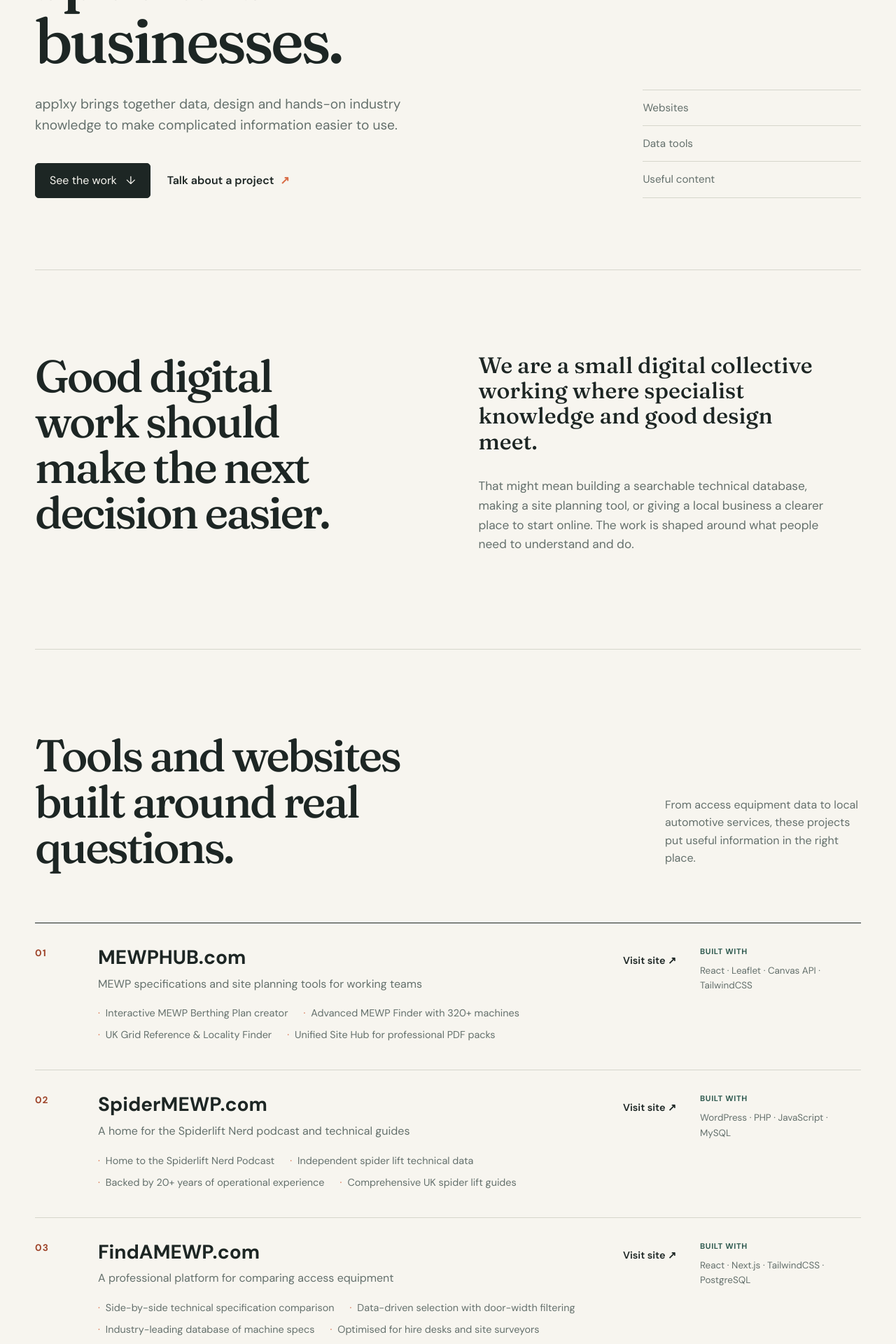
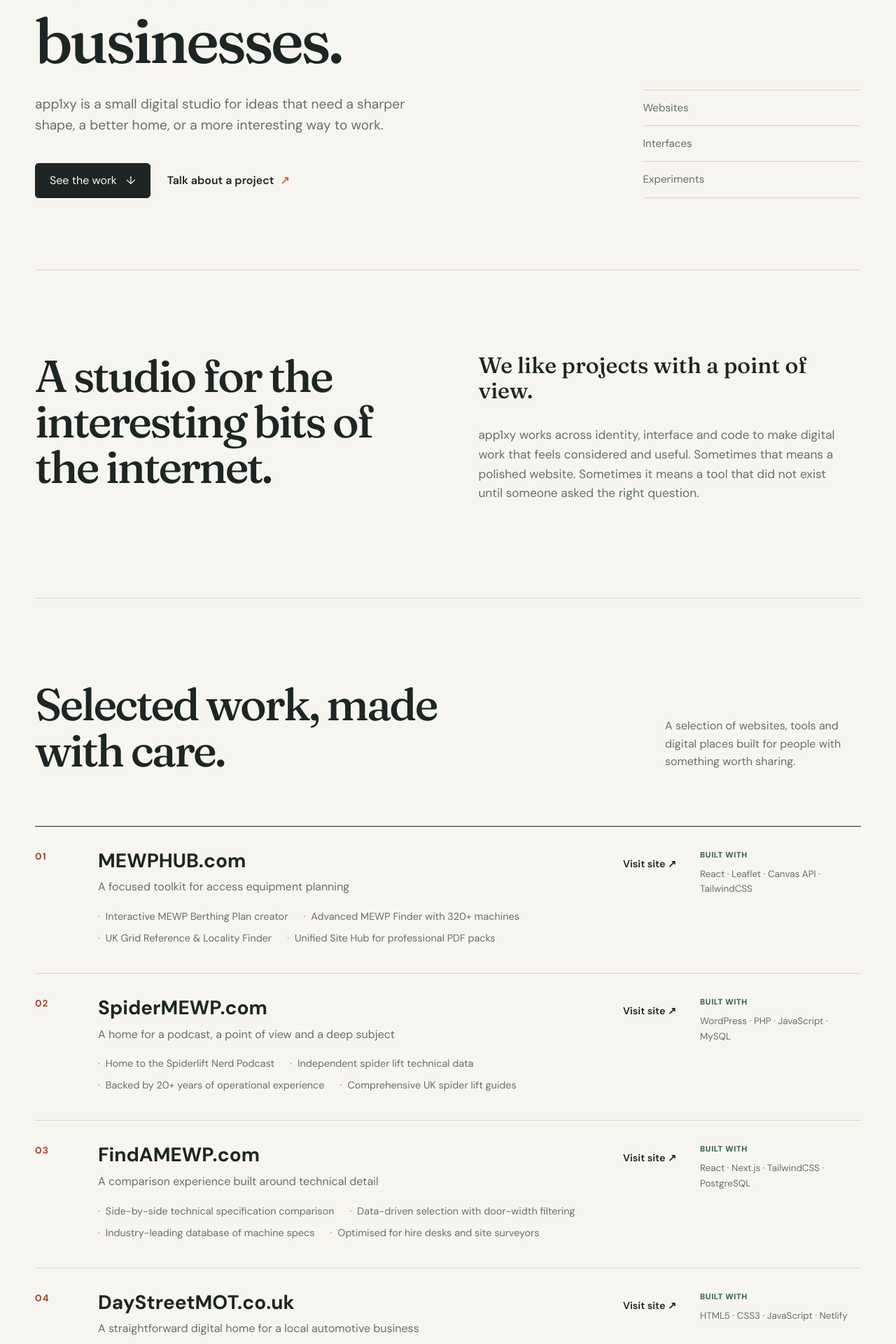
Before and after one commit to b1xck0ut/app1xy, a React (Vite) app: page / in a window 1280 px wide. Shown: the part 440-2360 px from the top of the page at 70% size. Built offline with nearby package versions, Linux system fonts and the light colour scheme.

Commit message:
refactor: position app1xy as fictional digital studio

```diff
--- a/App.tsx
+++ b/App.tsx
@@ -23,8 +23,8 @@
   return (
     <section className="hero" aria-labelledby="hero-title">
       <div className="hero-copy">
-        <h1 id="hero-title">Useful websites and digital tools for specialist businesses.</h1>
-        <p className="hero-intro">app1xy brings together data, design and hands-on industry knowledge to make complicated information easier to use.</p>
+        <h1 id="hero-title">We make clear, useful digital things for curious businesses.</h1>
+        <p className="hero-intro">app1xy is a small digital studio for ideas that need a sharper shape, a better home, or a more interesting way to work.</p>
         <div className="hero-actions">
           <a className="button button-primary" href="#work">See the work <span aria-hidden="true">↓</span></a>
           <a className="text-link" href={directMailto}>Talk about a project <span aria-hidden="true">↗</span></a>
@@ -32,8 +32,8 @@
       </div>
       <div className="hero-note" aria-label="What we make">
         <span>Websites</span>
-        <span>Data tools</span>
-        <span>Useful content</span>
+        <span>Interfaces</span>
+        <span>Experiments</span>
       </div>
     </section>
   );
@@ -43,11 +43,11 @@
   return (
     <section id="about" className="section about-section" aria-labelledby="about-title">
       <div className="section-heading">
-        <h2 id="about-title">Good digital work should make the next decision easier.</h2>
+        <h2 id="about-title">A studio for the interesting bits of the internet.</h2>
       </div>
       <div className="about-copy">
-        <p className="large-copy">We are a small digital collective working where specialist knowledge and good design meet.</p>
-        <p>That might mean building a searchable technical database, making a site planning tool, or giving a local business a clearer place to start online. The work is shaped around what people need to understand and do.</p>
+        <p className="large-copy">We like projects with a point of view.</p>
+        <p>app1xy works across identity, interface and code to make digital work that feels considered and useful. Sometimes that means a polished website. Sometimes it means a tool that did not exist until someone asked the right question.</p>
       </div>
     </section>
   );
@@ -82,9 +82,9 @@
     <section id="work" className="section work-section" aria-labelledby="work-title">
       <div className="section-intro-row">
         <div className="section-heading">
-          <h2 id="work-title">Tools and websites built around real questions.</h2>
+          <h2 id="work-title">Selected work, made with care.</h2>
         </div>
-        <p className="section-summary">From access equipment data to local automotive services, these projects put useful information in the right place.</p>
+        <p className="section-summary">A selection of websites, tools and digital places built for people with something worth sharing.</p>
       </div>
       <div className="project-list">
         {PROJECTS.map((project, index) => <ProjectRow key={project.name} project={project} index={index} />)}
@@ -94,16 +94,16 @@
 }
 
 const services = [
-  { number: '01', title: 'Websites that explain the work', text: 'Clear, well-structured websites for businesses with something specific to say, sell or organise.' },
-  { number: '02', title: 'Data tools people can actually use', text: 'Search, comparison and planning tools that turn technical information into a useful working resource.' },
-  { number: '03', title: 'Content and social support', text: 'A practical approach to social channels, content planning and the small improvements that build trust over time.' },
+  { number: '01', title: 'Websites with a point of view', text: 'Thoughtful digital homes for brands, people and ideas that deserve more than a template.' },
+  { number: '02', title: 'Tools with a job to do', text: 'Search, comparison and planning experiences that make the useful parts easier to find.' },
+  { number: '03', title: 'Digital experiments', text: 'Room to test a new idea, tell a better story or make a familiar thing feel different.' },
 ];
 
 function Services() {
   return (
     <section id="services" className="section services-section" aria-labelledby="services-title">
       <div className="section-heading narrow-heading">
-        <h2 id="services-title">The right amount of digital help, for the job in front of you.</h2>
+        <h2 id="services-title">Enough structure to make the good ideas work.</h2>
       </div>
       <div className="service-list">
         {services.map((service) => (
@@ -129,7 +129,7 @@
   return (
     <section className="section process-section" aria-labelledby="process-title">
       <div className="section-heading">
-        <h2 id="process-title">A straightforward route from a good question to a useful result.</h2>
+        <h2 id="process-title">From a loose idea to something people can use.</h2>
       </div>
       <ol className="process-list">
         {process.map(([title, text], index) => (
@@ -154,8 +154,8 @@
   return (
     <section id="contact" className="section contact-section" aria-labelledby="contact-title">
       <div className="contact-copy">
-        <h2 id="contact-title">Have a useful problem to solve?</h2>
-        <p>Tell us what you are trying to make clearer, easier to find or easier to use. A short email is a good place to start.</p>
+        <h2 id="contact-title">Have an idea with somewhere to go?</h2>
+        <p>Tell us what you are thinking about, making or trying to untangle. A short email is a good place to start.</p>
         <a className="email-link" href={directMailto}>{mailAddress} <span aria-hidden="true">↗</span></a>
       </div>
       <form className="contact-form" onSubmit={(event) => { event.preventDefault(); window.location.href = mailto; }}>
@@ -175,7 +175,7 @@
   return (
     <footer className="site-footer">
       <a className="wordmark" href="#top" aria-label="Back to app1xy home">app1xy<span>.</span></a>
-      <p>Useful digital work from South Yorkshire, UK.</p>
+      <p>Independent digital studio, working wherever the good ideas are.</p>
       <div className="footer-links">
         {SOCIAL_LINKS.map((social) => <a key={social.name} href={social.url} target={social.url.startsWith('http') ? '_blank' : undefined} rel={social.url.startsWith('http') ? 'noopener noreferrer' : undefined}>{social.name}</a>)}
       </div>
--- a/constants.ts
+++ b/constants.ts
@@ -3,7 +3,7 @@
 export const PROJECTS: Project[] = [
   {
     name: 'MEWPHUB.com',
-    tagline: "MEWP specifications and site planning tools for working teams",
+    tagline: "A focused toolkit for access equipment planning",
     url: 'https://mewphub.com',
     features: [
       'Interactive MEWP Berthing Plan creator',
@@ -15,7 +15,7 @@
   },
   {
     name: 'SpiderMEWP.com',
-    tagline: "A home for the Spiderlift Nerd podcast and technical guides",
+    tagline: "A home for a podcast, a point of view and a deep subject",
     url: 'https://spidermewp.com',
     features: [
       'Home to the Spiderlift Nerd Podcast',
@@ -27,7 +27,7 @@
   },
   {
     name: 'FindAMEWP.com',
-    tagline: 'A professional platform for comparing access equipment',
+    tagline: 'A comparison experience built around technical detail',
     url: 'https://findamewp.com',
     features: [
       'Side-by-side technical specification comparison',
@@ -39,7 +39,7 @@
   },
   {
     name: 'DayStreetMOT.co.uk',
-    tagline: 'A clear online home for a local MOT and servicing business',
+    tagline: 'A straightforward digital home for a local automotive business',
     url: 'https://daystreetmot.co.uk',
     features: [
       'Focused on South Yorkshire local businesses',
--- a/index.html
+++ b/index.html
@@ -3,11 +3,11 @@
   <head>
     <meta charset="UTF-8" />
     <meta name="viewport" content="width=device-width, initial-scale=1.0" />
-    <title>app1xy | Useful websites and digital tools for specialist businesses</title>
-    <meta name="description" content="app1xy creates useful websites, data tools and digital support for specialist businesses from South Yorkshire, UK." />
+    <title>app1xy | A small digital studio for curious businesses</title>
+    <meta name="description" content="app1xy is a small digital studio making clear, useful websites, interfaces and experiments for curious businesses." />
     <link rel="canonical" href="https://app1xy.com/" />
-    <meta property="og:title" content="app1xy | Useful digital work for specialist businesses" />
-    <meta property="og:description" content="Websites, data tools and digital support shaped around the work people need to do." />
+    <meta property="og:title" content="app1xy | A small digital studio for curious businesses" />
+    <meta property="og:description" content="Clear, useful websites, interfaces and experiments for curious businesses." />
     <meta property="og:url" content="https://app1xy.com/" />
     <meta property="og:type" content="website" />
     <meta name="twitter:card" content="summary" />
@@ -16,11 +16,10 @@
     <script type="application/ld+json">
       {
         "@context": "https://schema.org",
-        "@type": "ProfessionalService",
+        "@type": "Organization",
         "name": "app1xy",
         "url": "https://app1xy.com/",
-        "description": "Useful websites, data tools and digital support for specialist businesses.",
-        "areaServed": "South Yorkshire, UK",
+        "description": "A small digital studio making clear, useful websites, interfaces and experiments.",
         "sameAs": [
           "https://linkedin.com/in/matthew-dean-mewp",
           "https://spidermewp.com/podcast"
--- a/metadata.json
+++ b/metadata.json
@@ -1,5 +1,5 @@
 {
   "name": "app1xy.com",
-  "description": "Useful websites, data tools and digital support for specialist businesses from South Yorkshire, UK.",
+  "description": "A small digital studio making clear, useful websites, interfaces and experiments for curious businesses.",
   "requestFramePermissions": []
 }
--- a/scripts/verify-site.mjs
+++ b/scripts/verify-site.mjs
@@ -7,7 +7,7 @@
   readFile(new URL('../constants.ts', import.meta.url), 'utf8'),
 ]);
 
-assert.match(app, /<h1[\s\S]*Useful websites and digital tools/);
+assert.match(app, /<h1[\s\S]*We make clear, useful digital things/);
 assert.equal((app.match(/<h1\b/g) ?? []).length, 1, 'The page should contain exactly one H1');
 
 for (const phrase of ['MEWPHUB.com', 'SpiderMEWP.com', 'FindAMEWP.com', 'DayStreetMOT.co.uk']) {
```
Also changed, not shown: 3 other files (tests, documents, lock files or other folders).
